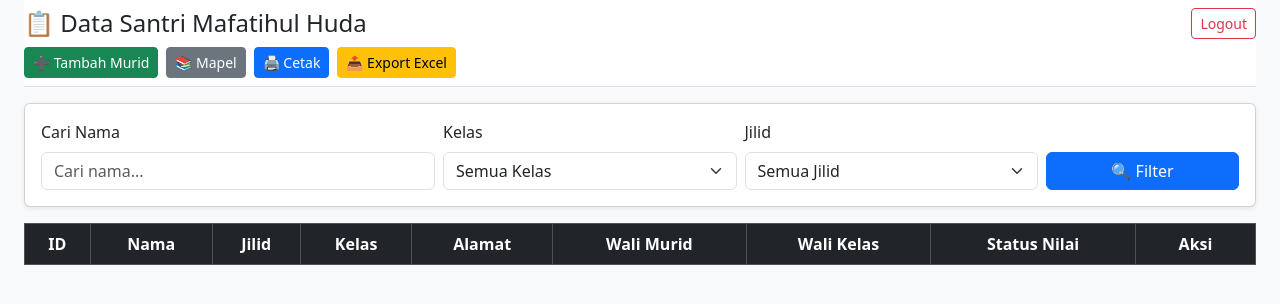
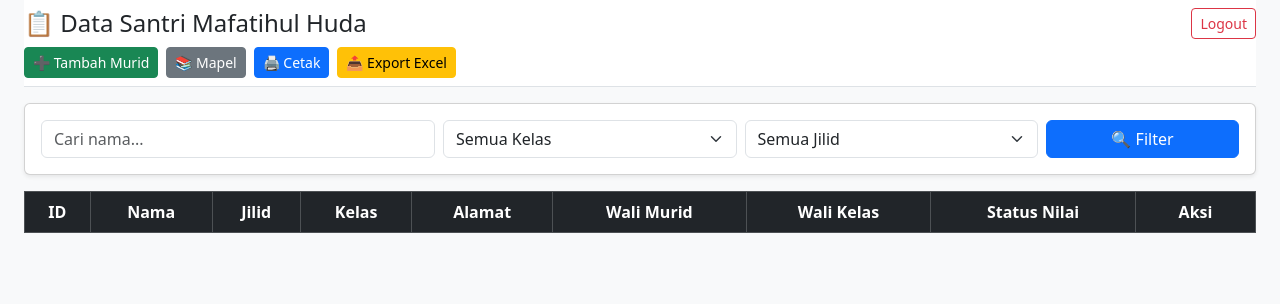
Before and after one commit to ulumuddin87/madin, a plain HTML site: page index.html in a window 1280 px wide. Drawn offline with nearby package versions, Linux system fonts and the light colour scheme; a script that the page names is missing.

Commit message:
hapus  inisial filter nama kals da jilid

```diff
--- a/index.html
+++ b/index.html
@@ -55,17 +55,17 @@
   <div class="card-body">
     <form id="filterForm" class="row g-2 align-items-end">
       <div class="col-md-4">
-        <label class="form-label">Cari Nama</label>
+
         <input type="text" id="searchInput" class="form-control" placeholder="Cari nama...">
       </div>
       <div class="col-md-3">
-        <label class="form-label">Kelas</label>
+
         <select id="kelasFilter" class="form-select">
           <option value="">Semua Kelas</option>
         </select>
       </div>
       <div class="col-md-3">
-        <label class="form-label">Jilid</label>
+
         <select id="jilidFilter" class="form-select">
           <option value="">Semua Jilid</option>
         </select>
```
